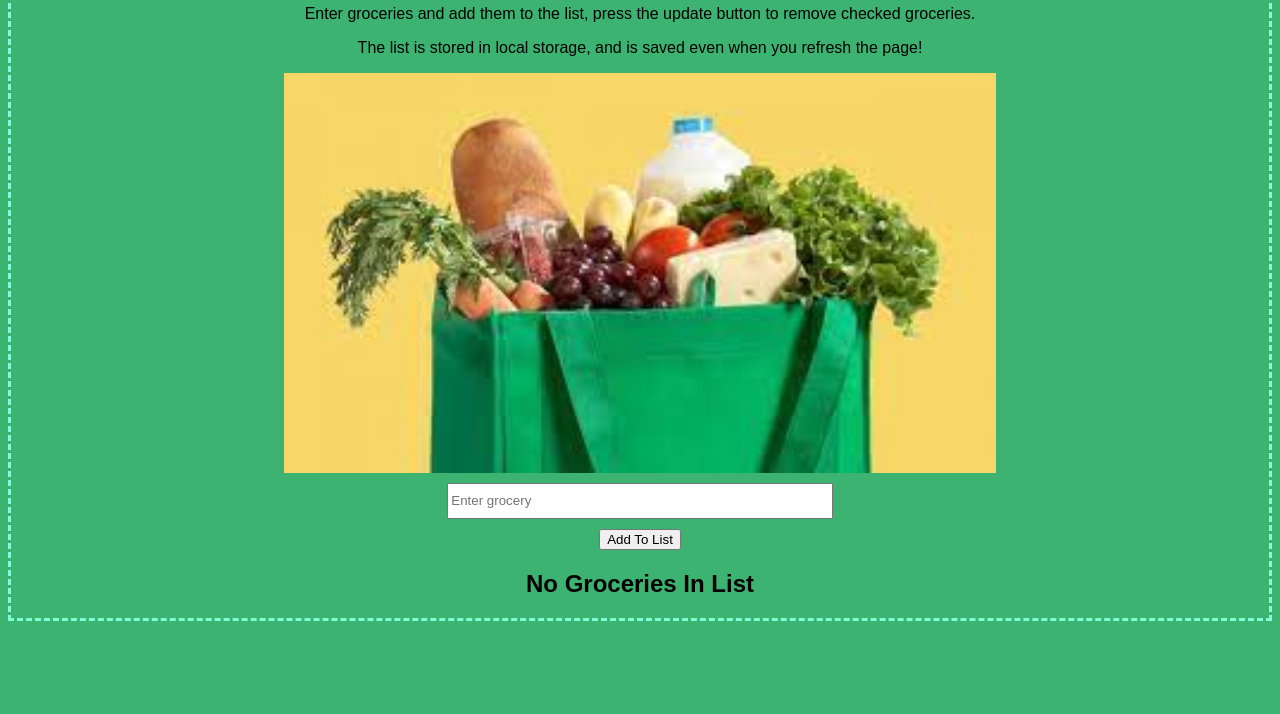
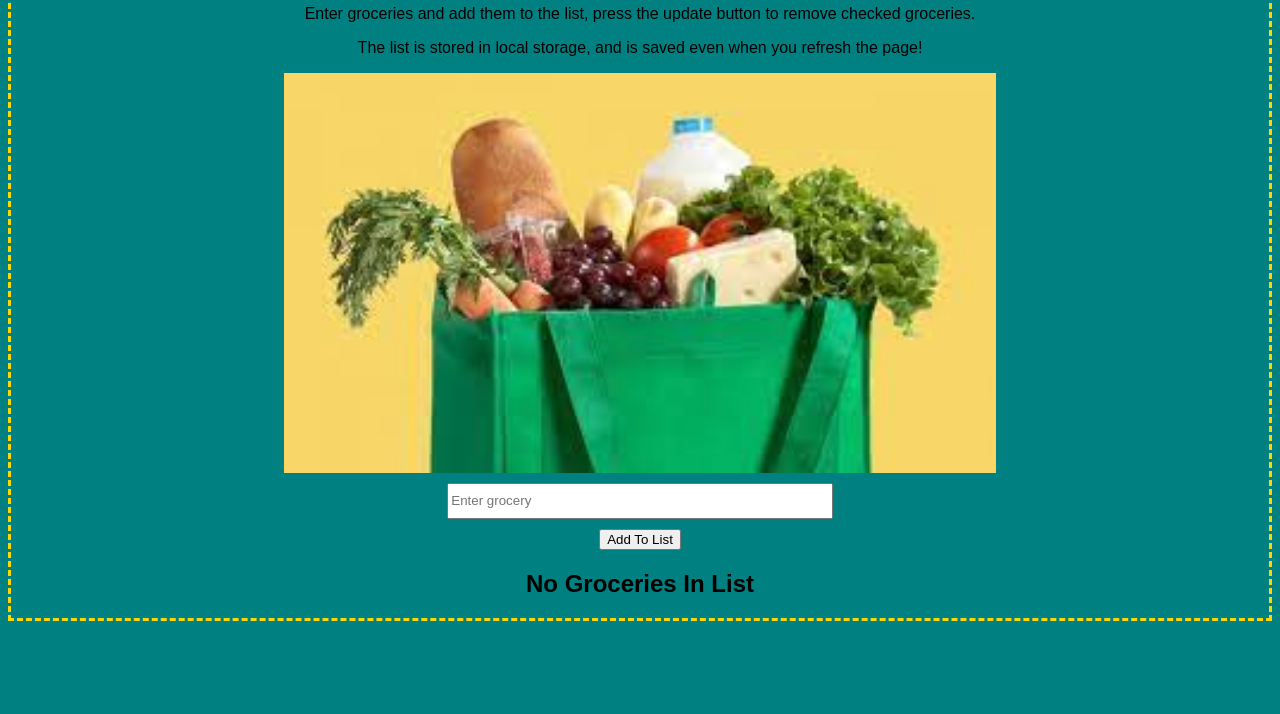
Before and after one commit to jrosadi/Pt-Project, a plain HTML site: page index.html in a window 1280 px wide. Shown: the part 86-800 px from the top of the page. Drawn offline with Linux system fonts and the light colour scheme.

Commit message:
changed colors

```diff
--- a/grocery-list.js
+++ b/grocery-list.js
@@ -2,8 +2,6 @@ let checkboxContainer = document.getElementById("checkbox-container");
 let checkboxes = document.getElementsByName("checklist");
 
 let moveToTopFunction = function () {
-    console.log(this.id);
-
     //remove the button part to just get the id of the checkbox
     let checkboxId = this.id.replace("button", "");
 
@@ -60,6 +58,7 @@ function formSubmitted() {
     checkbox.value = "value";
     checkbox.name = "checklist";
 
+    //adds margin left as a class for formatting
     button.classList.add("ml-10");
 
     button.onclick = moveToTopFunction;
--- a/index.html
+++ b/index.html
@@ -20,9 +20,9 @@
 
         body {
             font-family: sans-serif;
-            background-color:mediumseagreen ;
+            background-color:teal ;
             border-style: dashed;
-            border-color:aquamarine;
+            border-color:gold;
         }
 
         /*citation: center images class, found from https://www.w3schools.com/howto/howto_css_image_center.asp */
```
